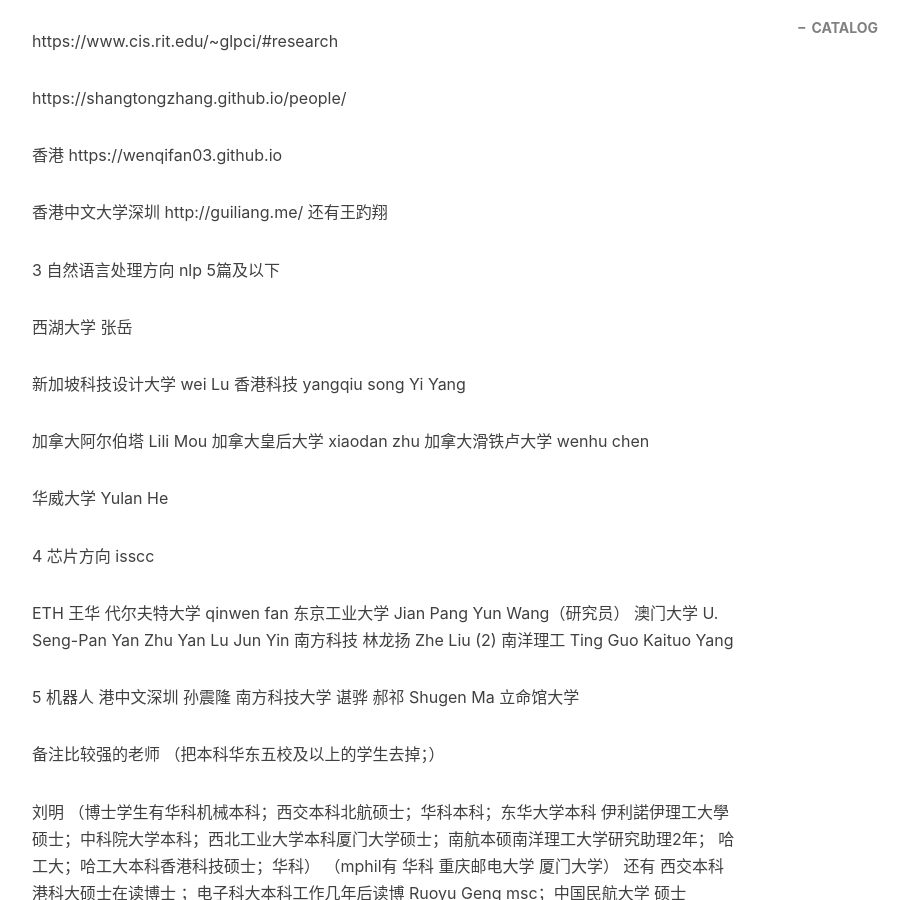
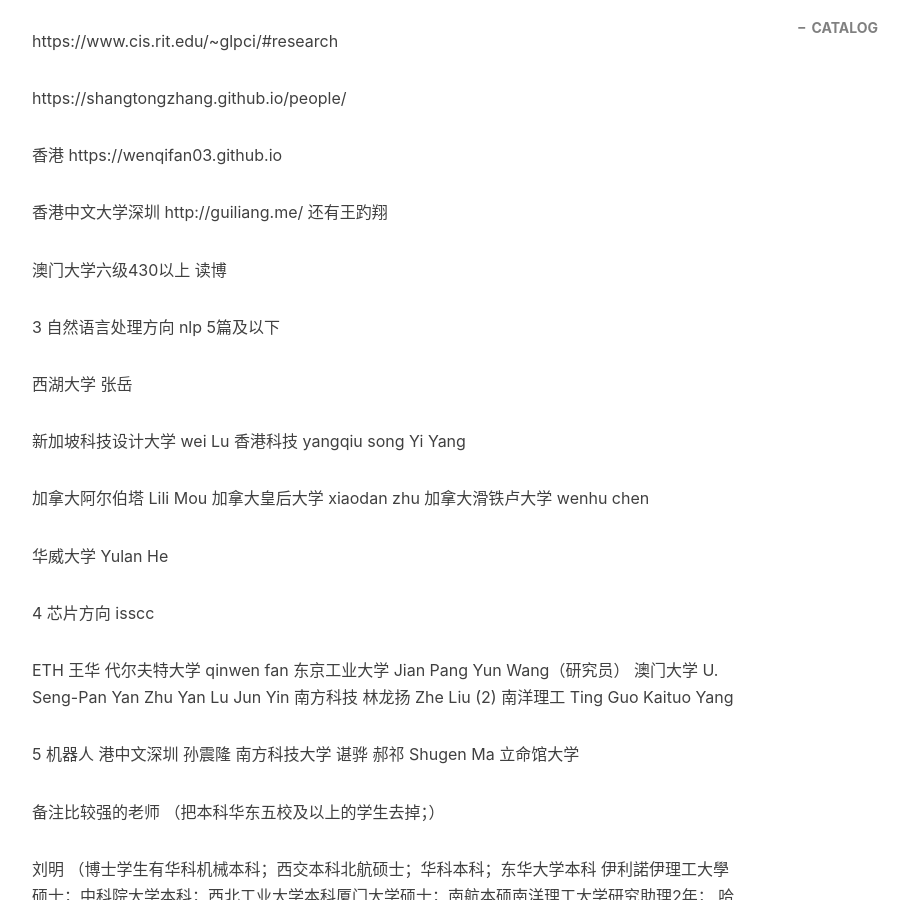
Before and after one commit to pengjiao123/pengjiao123.github.io, a Jekyll site: the page built from _posts/2022-06-18-实习相关.md, in a window 1280 px wide and 900 px high, scrolled down 2954 px. Shown: the whole window, without its empty margins (233-1142 px from the left). Built offline with Jekyll 4.4.1, drawn with Linux system fonts in a browser that asks for light colours; nearby versions of some CDN libraries; comment, search, counter and statistics services are not loaded.

Commit message:
Update 2022-06-18-实习相关.md

```diff
--- a/_posts/2022-06-18-实习相关.md
+++ b/_posts/2022-06-18-实习相关.md
@@ -127,6 +127,8 @@
 香港  https://wenqifan03.github.io
 
 香港中文大学深圳 http://guiliang.me/ 还有王趵翔
+
+澳门大学六级430以上 读博
 
 
 3 自然语言处理方向
```
